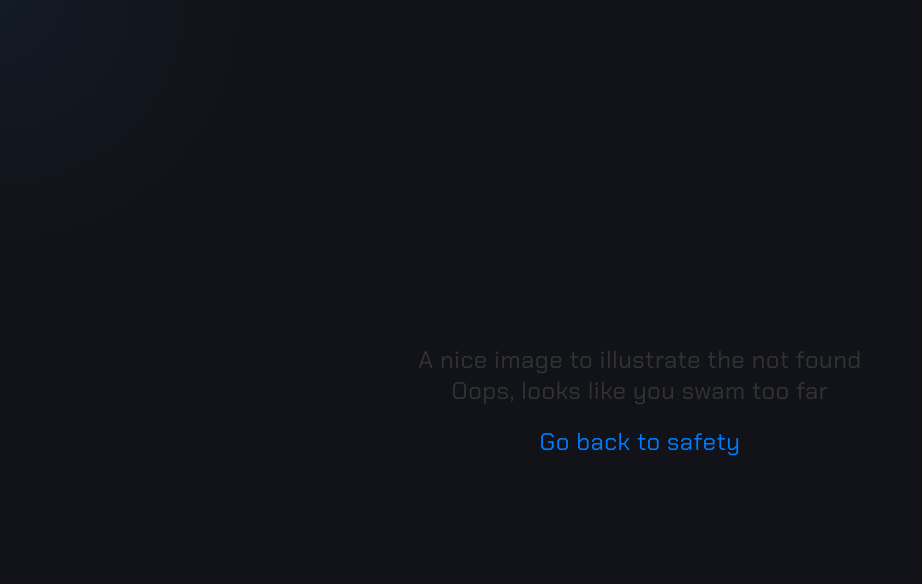
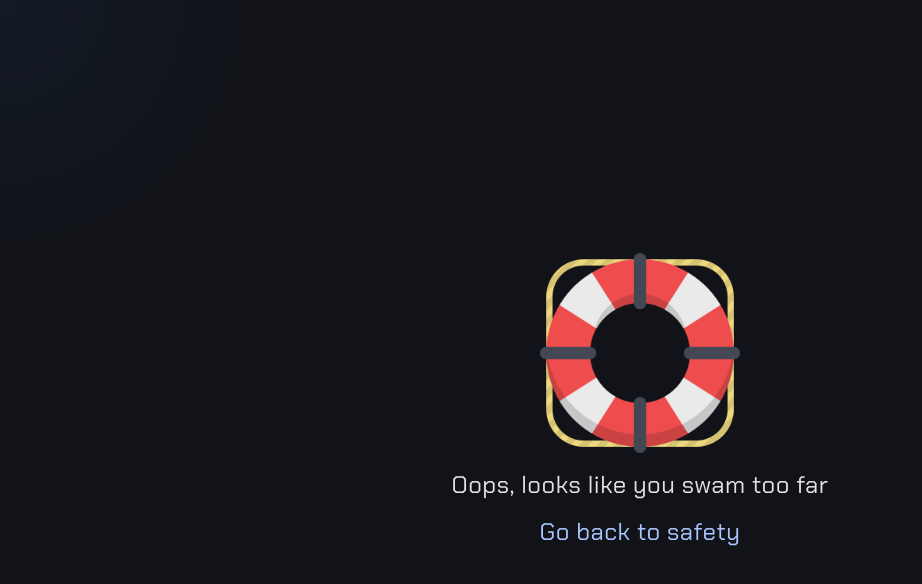
Before and after one commit to AlexGreau/Portfolio, a Vue app: page /projects/cook-assistant in a window 1280 px wide. Before the commit this address had no page. Shown: the top 584 px of the page, without its empty margins (0-922 px from the left). Built offline with nearby package versions, Linux system fonts and the light colour scheme.

Commit message:
feat: icon + style

```diff
--- a/src/views/NotFoundView.vue
+++ b/src/views/NotFoundView.vue
@@ -1,8 +1,6 @@
 <template>
   <section>
-        <div>
-            A nice image to illustrate the not found
-        </div>
+    <img src="@/assets/img/buoy.png" alt="Buoy" width="200" height="200" />
     Oops, looks like you swam too far
     <RouterLink to="/">Go back to safety</RouterLink>
   </section>
@@ -17,24 +15,24 @@
   padding: 20px;
   text-align: center;
   font-size: 1.5rem;
-        color: #333;
+  gap: 1rem;
+}
+img {
+  width: 200px;
+  height: 200px;
 }
 a {
-        margin-top: 20px;
   text-decoration: none;
-        color: #007BFF;
 }
 a:hover {
   text-decoration: underline;
 }
-
 </style>
 <script lang="ts" setup>
 // onm mount scroll to top
-import { onMounted } from 'vue';
+import { onMounted } from 'vue'
 
 onMounted(() => {
-    window.scrollTo(0, 0);
-});
-
+  window.scrollTo(0, 0)
+})
 </script>
```
Also changed, not shown: src/assets/img/buoy.png (added). Lines whose indentation alone changed are shown as unchanged.
